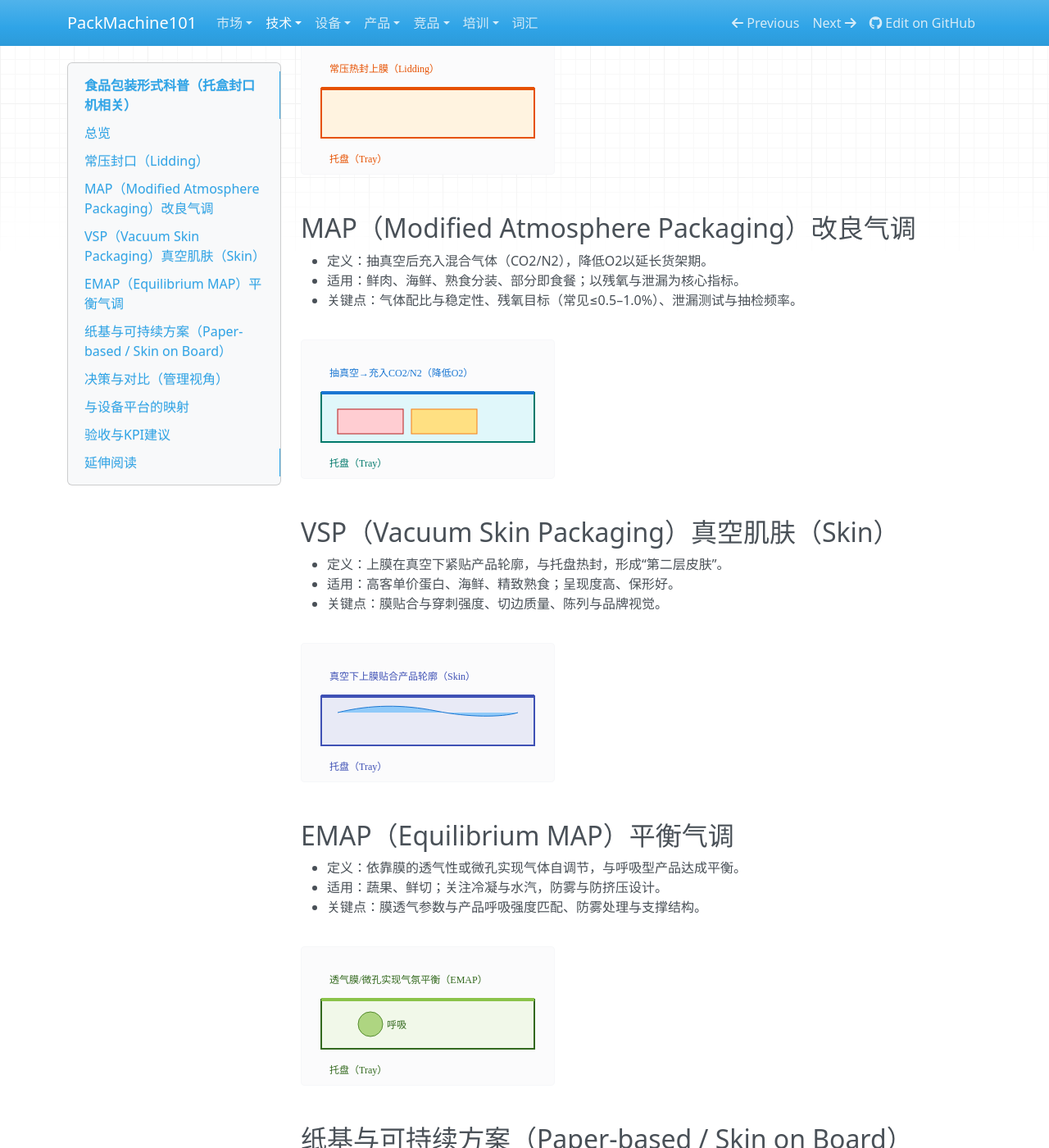
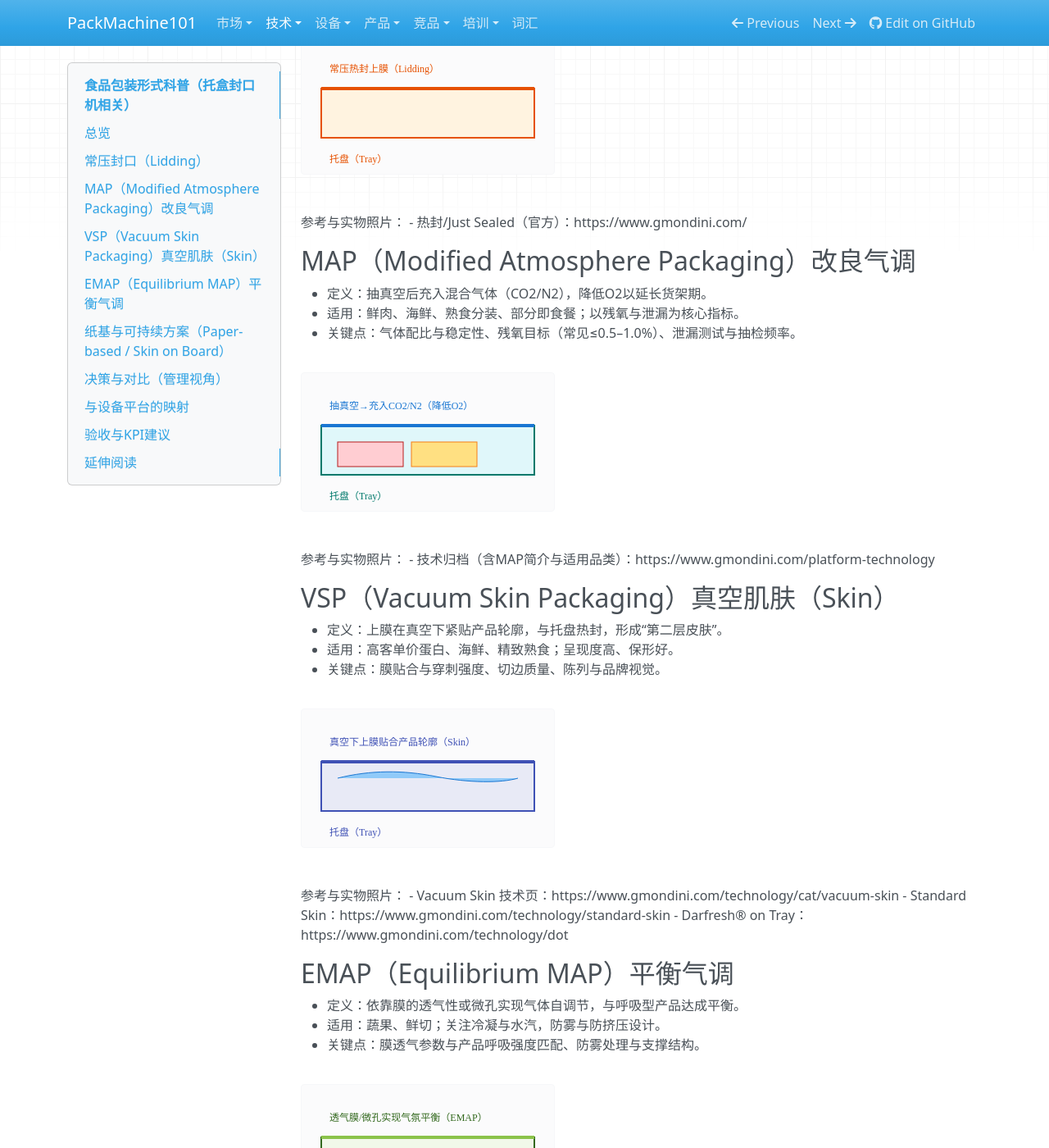
Before and after one commit to John-Qu/FPM101, an MkDocs documentation site: the page built from docs/technology/packaging-forms.md, in a window 1280 px wide and 1400 px high, scrolled down 404 px. Shown: the whole window at 82% size. Built offline with MkDocs 1.6.1, drawn with Linux system fonts in a browser that asks for light colours; nearby versions of some CDN libraries; some of the changed text lies outside the part shown.

Commit message:
docs(technology): add official references and photo links for Vacuum Skin, MAP, Just Sealed, Paperseal SKIN

```diff
--- a/docs/technology/packaging-forms.md
+++ b/docs/technology/packaging-forms.md
@@ -11,12 +11,18 @@
 
 ![常压封口示意](../assets/diagrams/lidding.svg)
 
+参考与实物照片：
+- 热封/Just Sealed（官方）：https://www.gmondini.com/
+
 ## MAP（Modified Atmosphere Packaging）改良气调
 - 定义：抽真空后充入混合气体（CO2/N2），降低O2以延长货架期。
 - 适用：鲜肉、海鲜、熟食分装、部分即食餐；以残氧与泄漏为核心指标。
 - 关键点：气体配比与稳定性、残氧目标（常见≤0.5–1.0%）、泄漏测试与抽检频率。
 
 ![MAP示意](../assets/diagrams/map_tray.svg)
+
+参考与实物照片：
+- 技术归档（含MAP简介与适用品类）：https://www.gmondini.com/platform-technology
 
 ## VSP（Vacuum Skin Packaging）真空肌肤（Skin）
 - 定义：上膜在真空下紧贴产品轮廓，与托盘热封，形成“第二层皮肤”。
@@ -25,6 +31,11 @@
 
 ![VSP示意](../assets/diagrams/vsp_skin.svg)
 
+参考与实物照片：
+- Vacuum Skin 技术页：https://www.gmondini.com/technology/cat/vacuum-skin
+- Standard Skin：https://www.gmondini.com/technology/standard-skin
+- Darfresh® on Tray：https://www.gmondini.com/technology/dot
+
 ## EMAP（Equilibrium MAP）平衡气调
 - 定义：依靠膜的透气性或微孔实现气体自调节，与呼吸型产品达成平衡。
 - 适用：蔬果、鲜切；关注冷凝与水汽，防雾与防挤压设计。
@@ -32,12 +43,18 @@
 
 ![EMAP示意](../assets/diagrams/emap_breath.svg)
 
+参考与实物照片：
+- 技术归档（含EMAP概述）：https://www.gmondini.com/platform-technology
+
 ## 纸基与可持续方案（Paper-based / Skin on Board）
 - 定义：使用纸板作为承载或背衬，与膜热封；可提升可回收与外观质感。
 - 适用：品牌强调可持续与陈列美观的SKU。
 - 关键点：耐潮与强度验证、切边与膜利用率、材料合规与标签。
 
 ![纸基方案示意](../assets/diagrams/paperboard.svg)
+
+参考与实物照片：
+- Paperseal® SKIN：https://www.gmondini.com/technology/paperseal-skin
 
 ## 决策与对比（管理视角）
 | 维度 | 常压封口 | MAP | VSP/皮肤 | EMAP | 纸基方案 |
```
